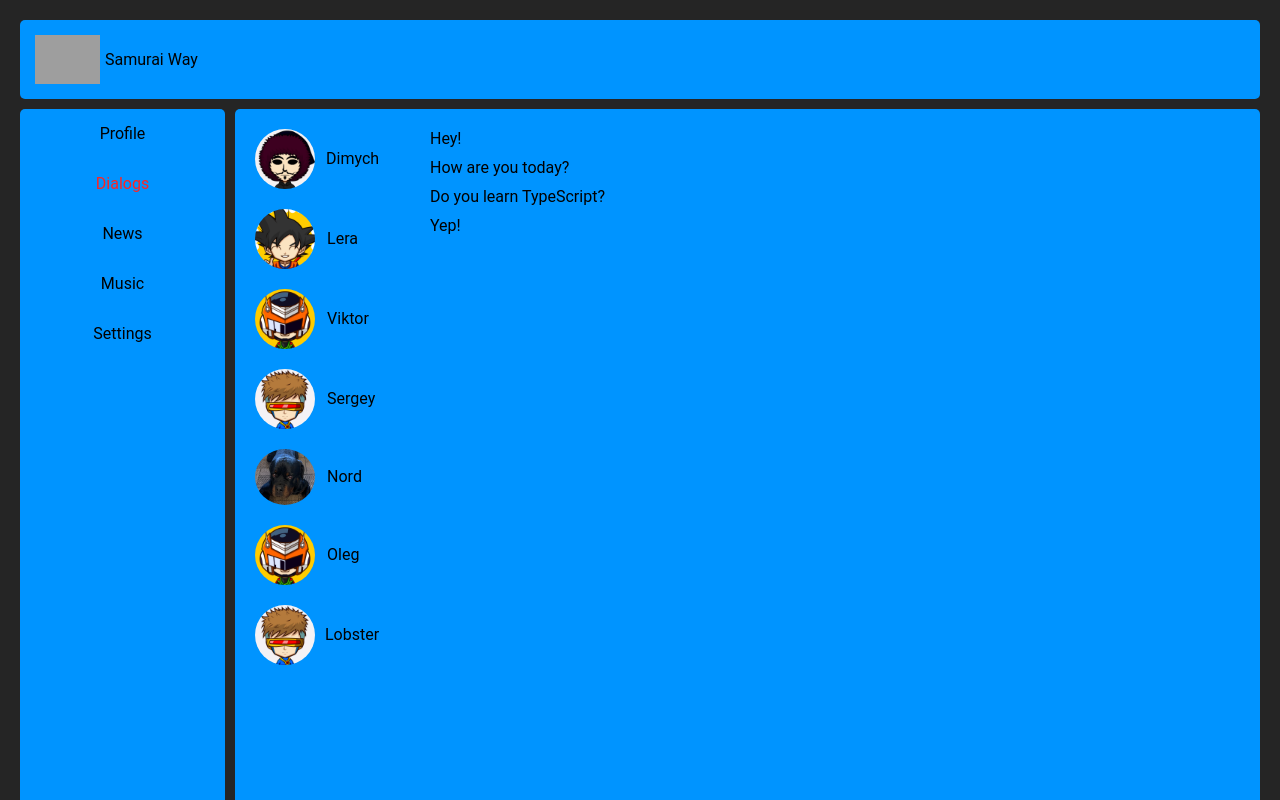
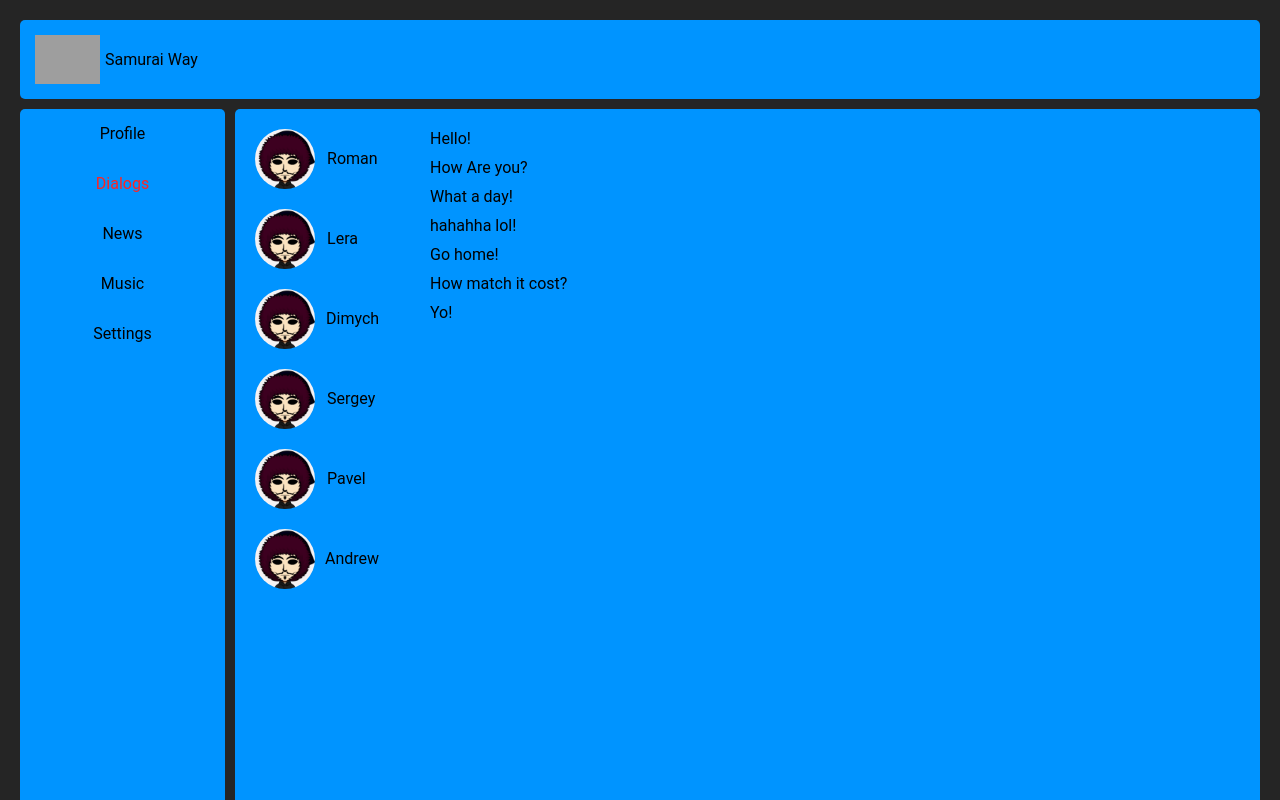
Before and after one commit to RomanChuchval/samurai-way, a React (Create React App) app: page /dialogs in a window 1280 px wide. Shown: the top 800 px of the page. Built offline with nearby package versions, Linux system fonts and the light colour scheme; grey boxes are pictures that could not be loaded.

Commit message:
map method for arrayData

```diff
--- /dev/null
+++ b/src/Components/Dialogs/DialogItem.module.css
@@ -0,0 +1,22 @@
+
+.dialog {
+    padding: 10px;
+    display: grid;
+    grid-template-columns: 1fr 1fr;
+}
+
+.dialog_name {
+    align-self: center;
+    margin-left: 10px;
+    text-decoration: none;
+    color: black;
+}
+
+.avatar {
+    width: 60px;
+    border-radius: 50%;
+}
+
+.active {
+    color: #ff2322;
+}
--- /dev/null
+++ b/src/Components/Dialogs/DialogItem.tsx
@@ -0,0 +1,20 @@
+import s from "./DialogItem.module.css";
+import ava4 from "../../assets/ava4.png";
+import {NavLink} from "react-router-dom";
+import React from "react";
+
+type DialogItemPropsType = {
+    name: string | number | symbol,
+    id: string,
+}
+const DialogItem = (props: DialogItemPropsType) => {
+    let path = '/dialogs/' + props.id;
+    return (
+        <div className={`${s.dialog} ${s.active}`}>
+            <img className={s.avatar} src={ava4} alt=""/>
+            <NavLink className={s.dialog_name} activeClassName={s.active} to={path}>{props.name}</NavLink>
+        </div>
+    )
+}
+
+export default DialogItem
--- a/src/Components/Dialogs/Dialogs.module.css
+++ b/src/Components/Dialogs/Dialogs.module.css
@@ -10,37 +10,6 @@
     grid-template-columns: 1fr;
 }
 
-.dialog_items .active {
-    color: #ff2322;
-}
-
-.dialog {
-    padding: 10px;
-    display: grid;
-    grid-template-columns: 1fr 1fr;
-}
-
-.dialog_name {
-    align-self: center;
-    margin-left: 10px;
-    text-decoration: none;
-    color: black;
-}
-
 .messages {
     padding: 10px;
 }
-
-.message {
-    padding-top: 10px;
-    padding-left: 35px;
-}
-
-.avatar {
-    width: 60px;
-    border-radius: 50%;
-}
-
-.active {
-    color: #ff2322;
-}
--- a/src/Components/Dialogs/Dialogs.tsx
+++ b/src/Components/Dialogs/Dialogs.tsx
@@ -1,65 +1,43 @@
 import React from "react";
 import s from './Dialogs.module.css'
-import {NavLink} from "react-router-dom";
-import ava1 from '../../assets/ava1.avif'
-import myAva from '../../assets/2022-12-18 16.jpg'
-import ava2 from '../../assets/ava2.avif'
-import ava3 from '../../assets/ava3.png'
-import ava4 from '../../assets/ava4.png'
-import nord from '../../assets/nord.jpeg'
+import DialogItem from "./DialogItem";
+import Message from "./Message";
 
 type DialogsPropsType = {}
 
 
 const Dialogs = (props: DialogsPropsType) => {
+
+    let dialogs = [
+        {id: '1', name: 'Roman'},
+        {id: '2', name: 'Lera'},
+        {id: '3', name: 'Dimych'},
+        {id: '4', name: 'Sergey'},
+        {id: '5', name: 'Pavel'},
+        {id: '6', name: 'Andrew'},
+    ]
+
+    let messages = [
+        {message: 'Hello!'},
+        {message: 'How Are you?'},
+        {message: 'What a day!'},
+        {message: 'hahahha lol!'},
+        {message: 'Go home!'},
+        {message: 'How match it cost?'},
+        {message: 'Yo!'},
+    ]
+    let dialogsData = dialogs.map( d => <DialogItem name={d.name} id={d.id}/> )
+    let messagesData = messages.map( m => <Message message={m.message}/> )
+
     return (
         <div className={s.dialogs}>
             <div className={s.dialog_items}>
-                <div className={`${s.dialog} ${s.active}`}>
-                    <img className={s.avatar} src={ava4} alt=""/>
-                    <NavLink className={s.dialog_name} activeClassName={s.active} to='/dialogs/1'>Dimych</NavLink>
-                </div>
-                <div className={s.dialog}>
-                    <img className={s.avatar} src={ava3} alt=""/>
-                    <NavLink className={s.dialog_name} activeClassName={s.active} to='/dialogs/2'>Lera</NavLink>
-                </div>
-                <div className={s.dialog}>
-                    <img className={s.avatar} src={ava2} alt=""/>
-                    <NavLink className={s.dialog_name} activeClassName={s.active} to='/dialogs/3'>Viktor</NavLink>
-                </div>
-                <div className={s.dialog}>
-                    <img className={s.avatar} src={ava1} alt=""/>
-                    <NavLink className={s.dialog_name} activeClassName={s.active} to='/dialogs/4'>Sergey</NavLink>
-                </div>
-                <div className={s.dialog}>
-                    <img className={s.avatar} src={nord} alt=""/>
-                    <NavLink className={s.dialog_name} activeClassName={s.active} to='/dialogs/5'>Nord</NavLink>
-                </div>
-                <div className={s.dialog}>
-                    <img className={s.avatar} src={ava2} alt=""/>
-                    <NavLink className={s.dialog_name} activeClassName={s.active} to='/dialogs/6'>Oleg</NavLink>
-                </div>
-                <div className={s.dialog}>
-                    <img className={s.avatar} src={ava1} alt=""/>
-                    <NavLink className={s.dialog_name} activeClassName={s.active} to='/dialogs/7'>Lobster</NavLink>
-                </div>
+                { dialogsData }
             </div>
             <div className={s.messages}>
-                <div className={s.message}>
-                    Hey!
-                </div>
-                <div className={s.message}>
-                    How are you today?
-                </div>
-                <div className={s.message}>
-                    Do you learn TypeScript?
-                </div>
-                <div className={s.message}>
-                    Yep!
-                </div>
+                { messagesData }
             </div>
         </div>
-
     )
 }
 
--- /dev/null
+++ b/src/Components/Dialogs/Message.module.css
@@ -0,0 +1,6 @@
+
+.message {
+    padding-top: 10px;
+    padding-left: 35px;
+    color: black;
+}
--- /dev/null
+++ b/src/Components/Dialogs/Message.tsx
@@ -0,0 +1,16 @@
+import s from "./Message.module.css";
+import React from "react";
+
+type MessagePropsType = {
+    message: string,
+}
+
+const Message = (props:MessagePropsType) => {
+    return (
+        <div className={s.message}>
+            {props.message}
+        </div>
+    )
+}
+
+export default Message
--- a/src/Components/Profile/MyPosts/Post/Post.tsx
+++ b/src/Components/Profile/MyPosts/Post/Post.tsx
@@ -3,6 +3,7 @@ import avatar from "../../../../assets/2022-12-18 16.jpg";
 import React from "react";
 
 type PostPropsType = {
+    id: number,
     message: string | number | symbol,
     likeCount: number,
 }
--- a/src/Components/Profile/Profile.module.css
+++ b/src/Components/Profile/Profile.module.css
@@ -1,42 +0,0 @@
-.profile_section {
-    margin-bottom: 50px;
-    display: grid;
-    grid-template-rows: 200px 200px;
-    grid-template-columns: 200px 1fr;
-    gap: 10px;
-    grid-template-areas:
-'image image'
-'avatar description';
-}
-
-.profile_background {
-    grid-area: image;
-}
-
-.profile_image {
-    height: 100%;
-    width: 100%;
-}
-
-.avatar {
-    width: 100%;
-    border-radius: 50%;
-}
-
-.profile_avatar {
-    grid-area: avatar;
-    justify-items: center;
-}
-
-.profile_description {
-    display: grid;
-    grid-area: description;
-    justify-self: start;
-    align-self: center;
-}
-
-.profile_info_name {
-    font-size: 25px;
-    text-decoration: underline;
-    margin-bottom: 25px;
-}
--- a/src/Components/Profile/Profile.tsx
+++ b/src/Components/Profile/Profile.tsx
@@ -4,36 +4,25 @@ import main_background from '../../assets/back.jpeg'
 import s from './Profile.module.css';
 import MyPosts from "./MyPosts/Post/MyPosts";
 import Post from './MyPosts/Post/Post'
+import ProfileInfo from "./ProfileInfo/ProfileInfo";
 
 const Profile = () => {
+
+    let posts = [
+        {id: 1, message: 'Hello!', likeCount: 12},
+        {id: 2, message: 'How Are you?', likeCount: 11},
+        {id: 3, message: 'What a day!', likeCount: 23},
+        {id: 4, message: 'hahahha lol!', likeCount: 43},
+        {id: 5, message: 'Go home!', likeCount: 13},
+        {id: 6, message: 'How match it cost?', likeCount: 4},
+        {id: 7, message: 'Yo!', likeCount: 123},
+    ]
+    let postData = posts.map( p => <Post message={p.message} likeCount={p.likeCount} id={p.id} /> )
     return (
         <div>
-            <div className={s.profile_section}>
-                <div className={s.profile_background}>
-                    <img className={s.profile_image}
-                         src={main_background} alt="##"/>
-                </div>
-                <div className={s.profile_avatar}>
-                    <img className={s.avatar} src={avatar} alt='qq'/>
-                </div>
-                <div className={s.profile_description}>
-                    <div className={s.profile_info_name}>
-                        Roman Chuchval
-                    </div>
-                    <div className={s.profile_info}>
-                        Date of Birth: 9 February
-                    </div>
-                    <div className={s.profile_info}>
-                        Age: 28
-                    </div>
-                    <div className={s.profile_info}>
-                        City: Minsk, Belarus
-                    </div>
-                </div>
-            </div>
+            <ProfileInfo />
             <MyPosts holder='Send message...'/>
-            <Post message={'Hi, how are you!'} likeCount={15}/>
-            <Post message={'What a beautiful day!'} likeCount={102}/>
+            { postData }
         </div>
     )
 }
--- /dev/null
+++ b/src/Components/Profile/ProfileInfo/ProfileInfo.module.css
@@ -0,0 +1,43 @@
+.profile_section {
+    margin-bottom: 50px;
+    display: grid;
+    grid-template-rows: 200px 200px;
+    grid-template-columns: 200px 1fr;
+    gap: 10px;
+    grid-template-areas:
+'image image'
+'avatar description';
+}
+
+.profile_background {
+    grid-area: image;
+}
+
+.profile_image {
+    height: 100%;
+    width: 100%;
+}
+
+.avatar {
+    width: 100%;
+    border-radius: 50%;
+}
+
+.profile_avatar {
+    grid-area: avatar;
+    justify-items: center;
+    margin-left: 9px;
+}
+
+.profile_description {
+    display: grid;
+    grid-area: description;
+    justify-self: start;
+    align-self: center;
+}
+
+.profile_info_name {
+    font-size: 25px;
+    text-decoration: underline;
+    margin-bottom: 25px;
+}
--- /dev/null
+++ b/src/Components/Profile/ProfileInfo/ProfileInfo.tsx
@@ -0,0 +1,33 @@
+import React from "react";
+import avatar from '../../../assets/2022-12-18 16.jpg'
+import main_background from '../../../assets/back.jpeg'
+import s from './ProfileInfo.module.css';
+
+const ProfileInfo = () => {
+    return (
+            <div className={s.profile_section}>
+                <div className={s.profile_background}>
+                    <img className={s.profile_image}
+                         src={main_background} alt="##"/>
+                </div>
+                <div className={s.profile_avatar}>
+                    <img className={s.avatar} src={avatar} alt='qq'/>
+                </div>
+                <div className={s.profile_description}>
+                    <div className={s.profile_info_name}>
+                        Roman Chuchval
+                    </div>
+                    <div className={s.profile_info}>
+                        Date of Birth: 9 February
+                    </div>
+                    <div className={s.profile_info}>
+                        Age: 28
+                    </div>
+                    <div className={s.profile_info}>
+                        City: Minsk, Belarus
+                    </div>
+                </div>
+            </div>
+    )
+}
+export default ProfileInfo
```
